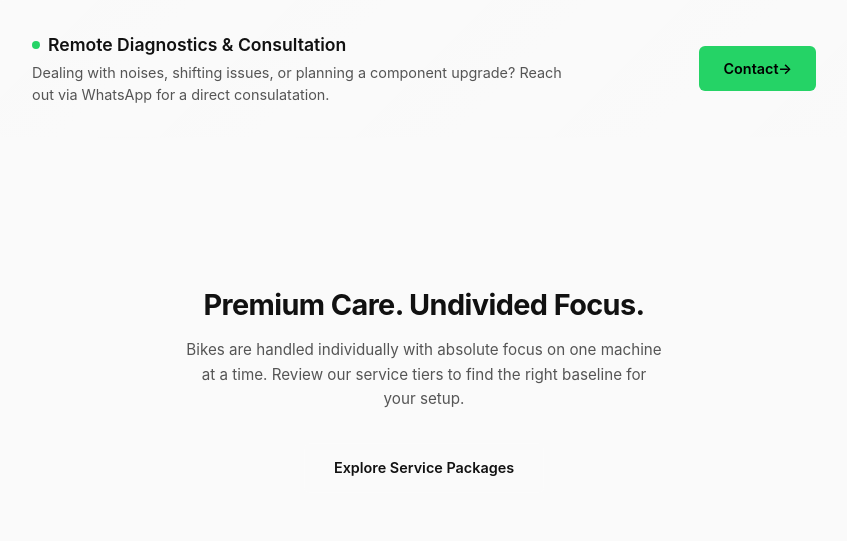
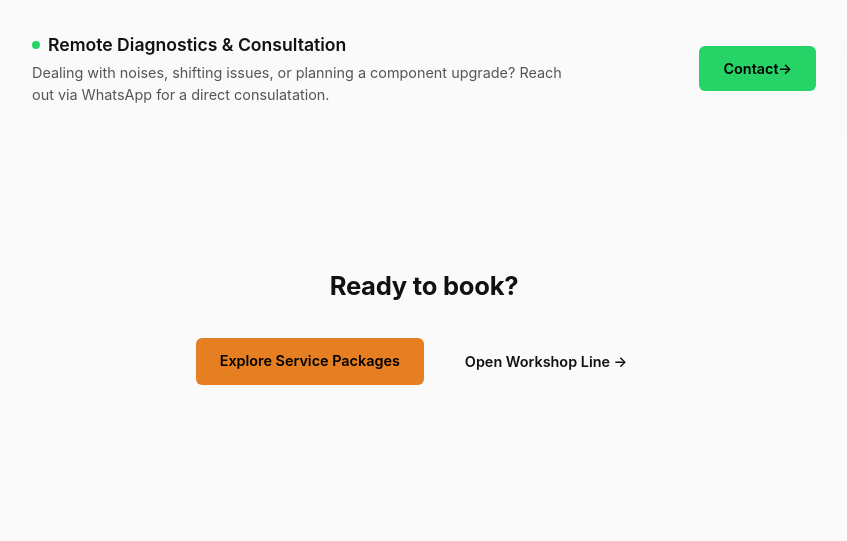
Before and after one commit to jpanek/bikes.jpanek.eu, a Flask app: page /en/ in a window 1280 px wide. Shown: the part 917-1458 px from the top of the page, without its empty margins (216-1063 px from the left). After the commit the page ends 1302 px from the top, so only its background shows below. Run offline with Flask 3, Linux system fonts and the light colour scheme.

Commit message:
added styles

```diff
--- a/templates/en/index.html
+++ b/templates/en/index.html
@@ -90,16 +90,25 @@
 <!-- ========================================== -->
 <!-- Aligned Bottom CTA Conversion Section     -->
 <!-- ========================================== -->
-<section class="bottom-cta-conversion" style="text-align: center; border-top: 1px solid rgba(255,255,255,0.06); padding-top: 5rem; padding-bottom: 3rem;">
-    <h2 style="font-size: 1.8rem; font-weight: 700; margin: 0 0 0.75rem 0; letter-spacing: -0.02em; color: var(--text-main);">
-        Premium Care. Undivided Focus.
+<!-- ========================================== -->
+<!-- Simplified Bottom CTA Section              -->
+<!-- ========================================== -->
+<section class="bottom-cta-conversion" style="text-align: center; border-top: 1px solid rgba(255,255,255,0.06); padding-top: 4rem; padding-bottom: 4rem;">
+    <h2 style="font-size: 1.6rem; font-weight: 700; margin: 0 0 2rem 0; letter-spacing: -0.01em; color: var(--text-main);">
+        Ready to book?
     </h2>
-    <p style="font-size: 0.95rem; color: var(--text-muted); max-width: 480px; margin: 0 auto 2rem auto; line-height: 1.6;">
-        Bikes are handled individually with absolute focus on one machine at a time. Review our service tiers to find the right baseline for your setup.
-    </p>
 
-    <a href="{{ url_for('lang_services', lang='en') }}" style="background: rgba(255,255,255,0.04); border: 1px solid rgba(255,255,255,0.15); color: var(--text-main); padding: 0.8rem 1.8rem; border-radius: 6px; font-weight: 600; text-decoration: none; display: inline-block; font-size: 0.9rem; transition: background 0.2s;">
-        Explore Service Packages
-    </a>
+    <div style="display: flex; gap: 1rem; justify-content: center; flex-wrap: wrap;">
+        <!-- Primary Accent Link -->
+        <a href="{{ url_for('lang_services', lang='en') }}" style="background: var(--accent); color: #000; padding: 0.75rem 1.5rem; border-radius: 6px; font-weight: 600; text-decoration: none; font-size: 0.9rem; white-space: nowrap;">
+            Explore Service Packages
+        </a>
+
+        <!-- Secondary Outline Link -->
+        <a href="{{ url_for('lang_contact', lang='en') }}" style="background: rgba(255,255,255,0.03); border: 1px solid rgba(255,255,255,0.12); color: var(--text-main); padding: 0.75rem 1.5rem; border-radius: 6px; font-weight: 600; text-decoration: none; font-size: 0.9rem; white-space: nowrap;">
+            Open Workshop Line &rarr;
+        </a>
+    </div>
 </section>
+
 {% endblock %}
```
